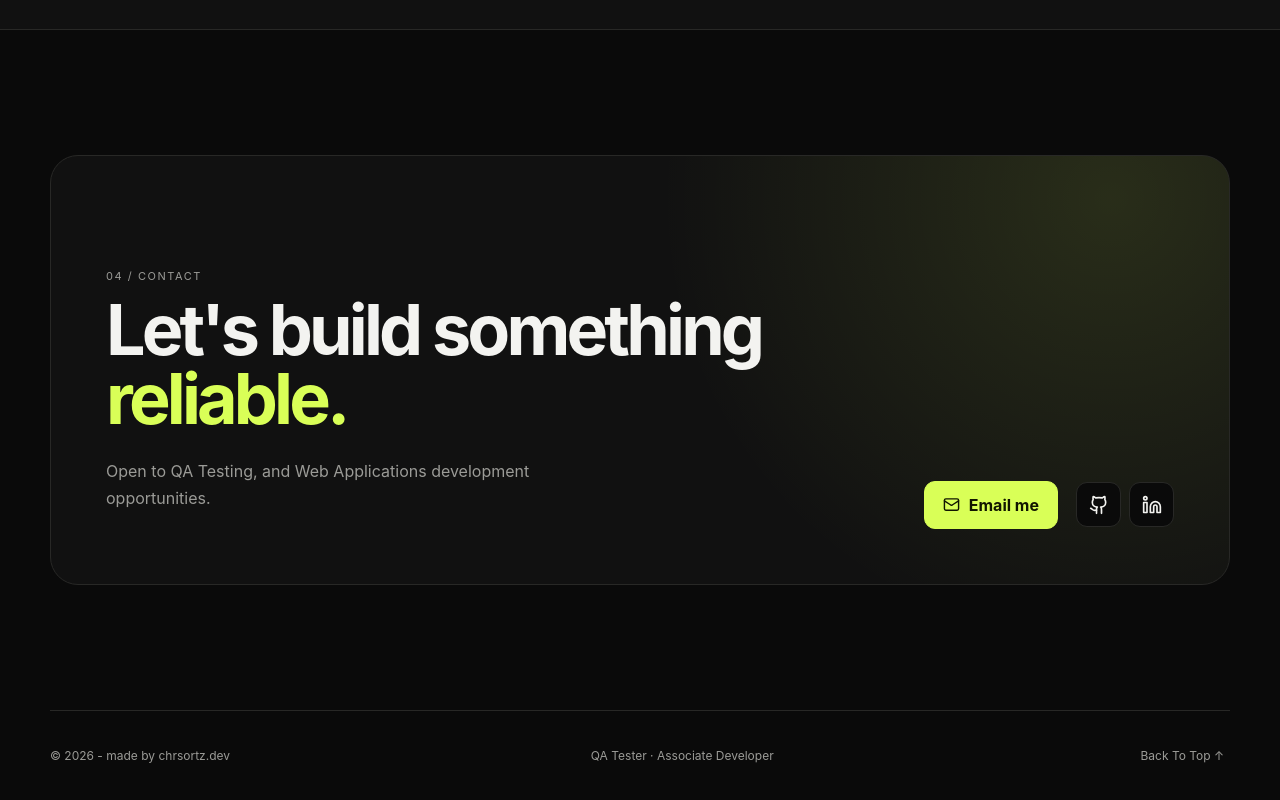
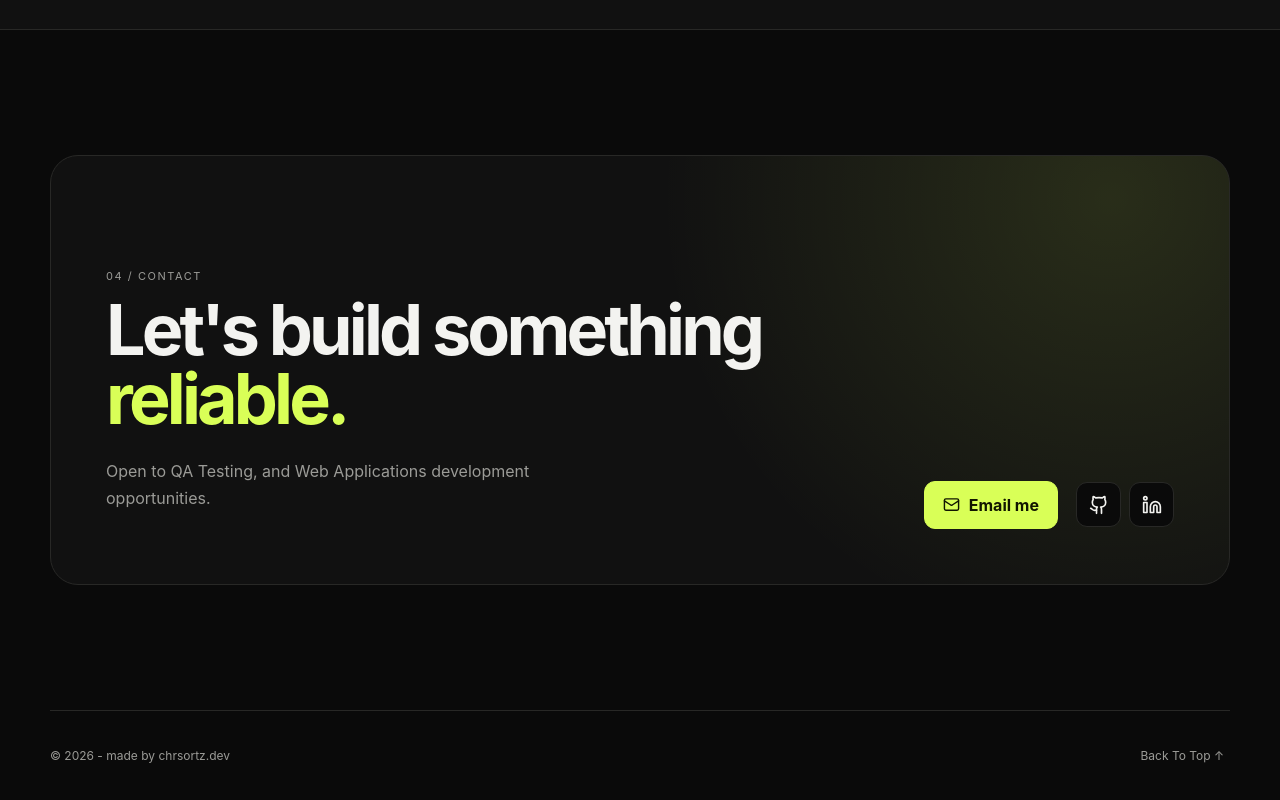
Before and after one commit to chrsortz/chrsortz-react-portfolio, a React (Vite) app: page / in a window 1280 px wide. Shown: the part 6045-6845 px from the top of the page. Built offline with nearby package versions, Linux system fonts and the light colour scheme.

Commit message:
remove footer

```diff
--- a/src/main.jsx
+++ b/src/main.jsx
@@ -703,7 +703,6 @@ function App() {
 
       <footer className="footer container">
         <span>© 2026 - made by chrsortz.dev </span>
-        <span>QA Tester · Associate Developer</span>
         <button onClick={() => go("home")}>Back to top ↑</button>
       </footer>
 
```
